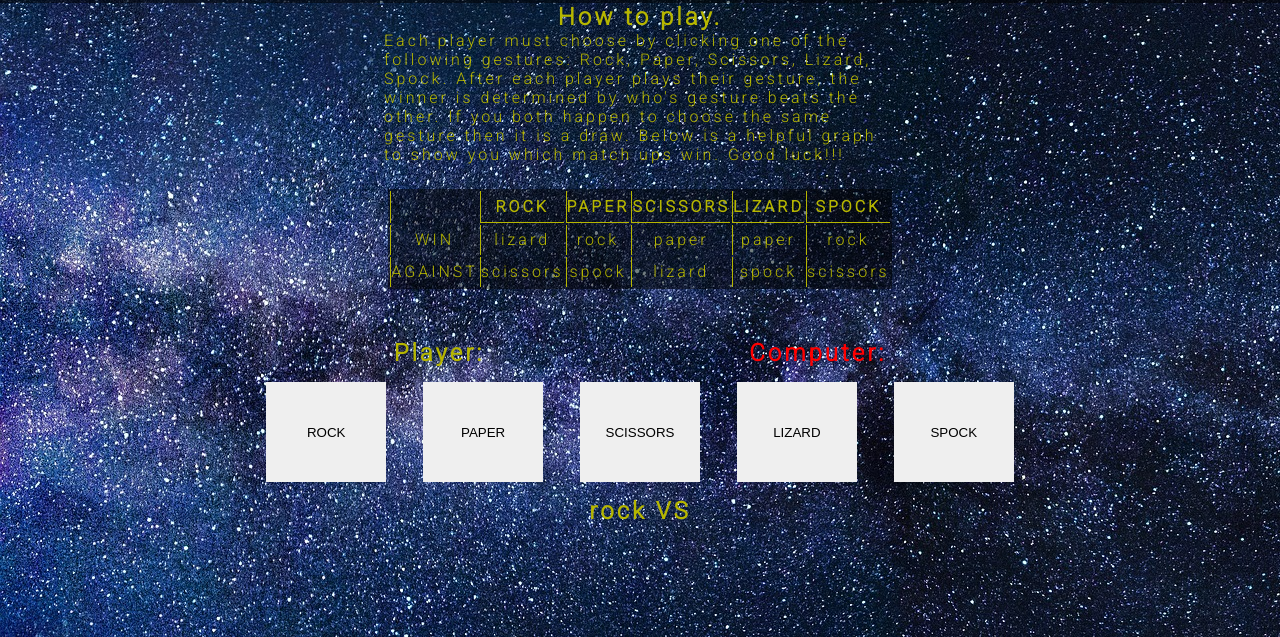
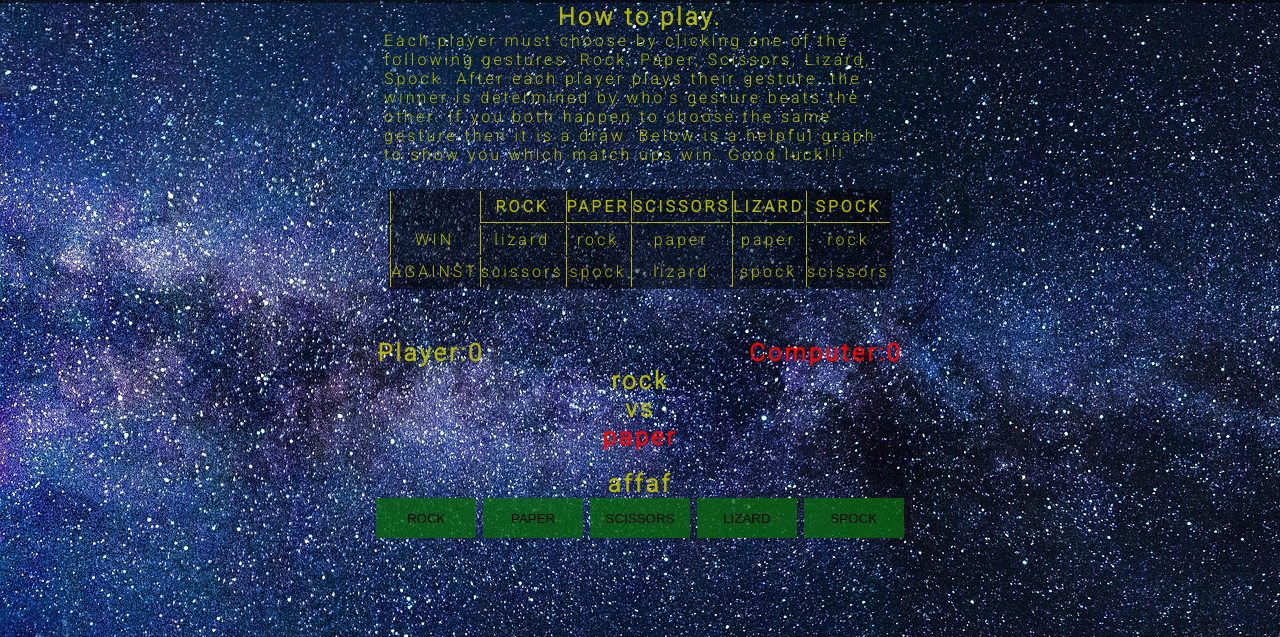
Before and after one commit to Code-Institute-Submissions/CoderStephen-Project_2, a plain HTML site: page index.html in a window 1280 px wide. Both pictures are taken after a click on the button "ROCK". Shown: the part 163-800 px from the top of the page. Drawn offline with Linux system fonts and the light colour scheme.

Commit message:
FINALLY got the java code working!!!!

```diff
--- a/app.js
+++ b/app.js
@@ -3,12 +3,30 @@ const compChoice = document.getElementById('comp-choice');
 const outcome = document.getElementById('result');
 const choices = document.querySelectorAll('button');
 let playChoice;
+let computerPlays;
+
 choices.forEach(choices => choices.addEventListener('click', (event) => {
-    playChoice = event.target.id;
-    playerChoice.innerHTML = playChoice;
-    genCompChoice()
+    playChoice = event.target.id
+    playerChoice.innerHTML = playChoice
+    generateCompChoice()
 }));
-function genCompChoice() {
-    randomNumber = math.floor(math.random() * choices.length)
-    console.log(randomNumber)
+function generateCompChoice() {
+   const randomNumber = Math.floor(Math.random() * choices.length) + 1
+
+    if (randomNumber === 1){
+        computerPlays = 'rock';
+    }
+    if (randomNumber === 2){
+        computerPlays = 'paper';
+    }
+    if (randomNumber === 3) {
+            computerPlays = 'scissors';
+        }
+        if (randomNumber === 4) {
+                computerPlays = 'lizard';
+            }
+            if (randomNumber === 5) {
+                    computerPlays = 'spock';
+                }
+                compChoice.innerHTML = computerPlays;
 }
--- a/assets/css/style.css
+++ b/assets/css/style.css
@@ -79,7 +79,13 @@ td {
     text-transform: uppercase;
 }
 
-#game h2 {
+#game {
+    width:75%;
+    margin-right: auto;
+    margin-left: auto;
+}
+
+#scores h2 {
     display:inline;
     margin-right:5%;
     margin-left: 5%;
@@ -101,6 +107,15 @@ td {
 }
 
 button {
-    height: 100px;
-    width: 120px;
+    height: 40px;
+    width: 100px;
+    background-color: rgba(9, 99, 16, 0.8);
 }
+
+.inline {
+    display: inline;
+}
+
+#color {
+    color: red;
+}
--- a/index.html
+++ b/index.html
@@ -64,41 +64,48 @@
         </table>
     </section>
 
+<section id="scores">
+    <h2 class="player">Player:<span id="player-score">0</span><h2>
+    <h2 class="computer">Computer:<span id="comp-score">0</span></h2>
+    <br>
+
+
+
+</section>
+<section>
+                <div class="inline">
+                    <h2>
+                        <span id="player-choice">
+                        </span>
+                    </h2>
+                    <h2>vs</h2>
+                    <h2 id="color"><span id="comp-choice">
+                        </span>
+                    </h2>
+                </div>
+                <br>
+                <h2><span id="result">affaf</span></h2>
+</section>
 <section id="game">
-    <h2 class="player">Player:<span id="player-score"></span><h2>
-    <h2 class="computer">Computer:<span id="comp-score"></span></h2>
-  <div class="btn">
-        <button class="option" id="rock" type="button">
+    <button id="rock">
         ROCK
     </button>
 
-        <button class="option" id="paper" type="button">
+    <button id="paper">
         PAPER
     </button>
 
-        <button class="option" id="scissors" type="button">
+    <button id="scissors">
         SCISSORS
     </button>
 
-        <button class="option" id="lizard" type="button">
+    <button id="lizard">
         LIZARD
     </button>
 
-        <button class="option" id="spock" type="button" >
+    <button id="spock">
         SPOCK
     </button>
-            </div>
-            <div>
-            <h2>
-                <span id="player-choice">
-            </span>
-            VS
-            <span id="comp-choice">
-            </span>
-            </h2>
- </div>
- <h2><span id="result"></span></h2>
-
 </section>
 
 
```
Lines whose indentation alone changed are shown as unchanged.
